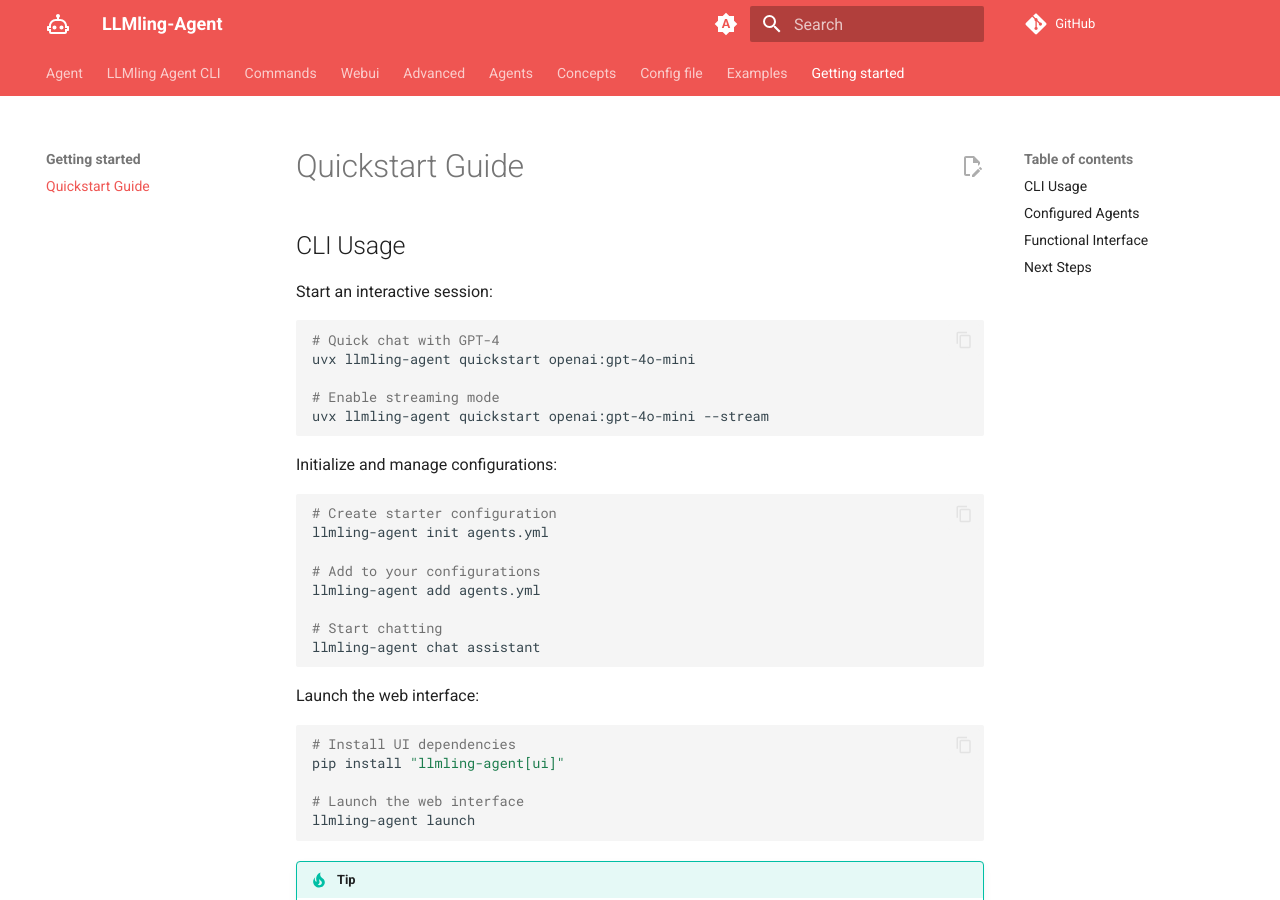
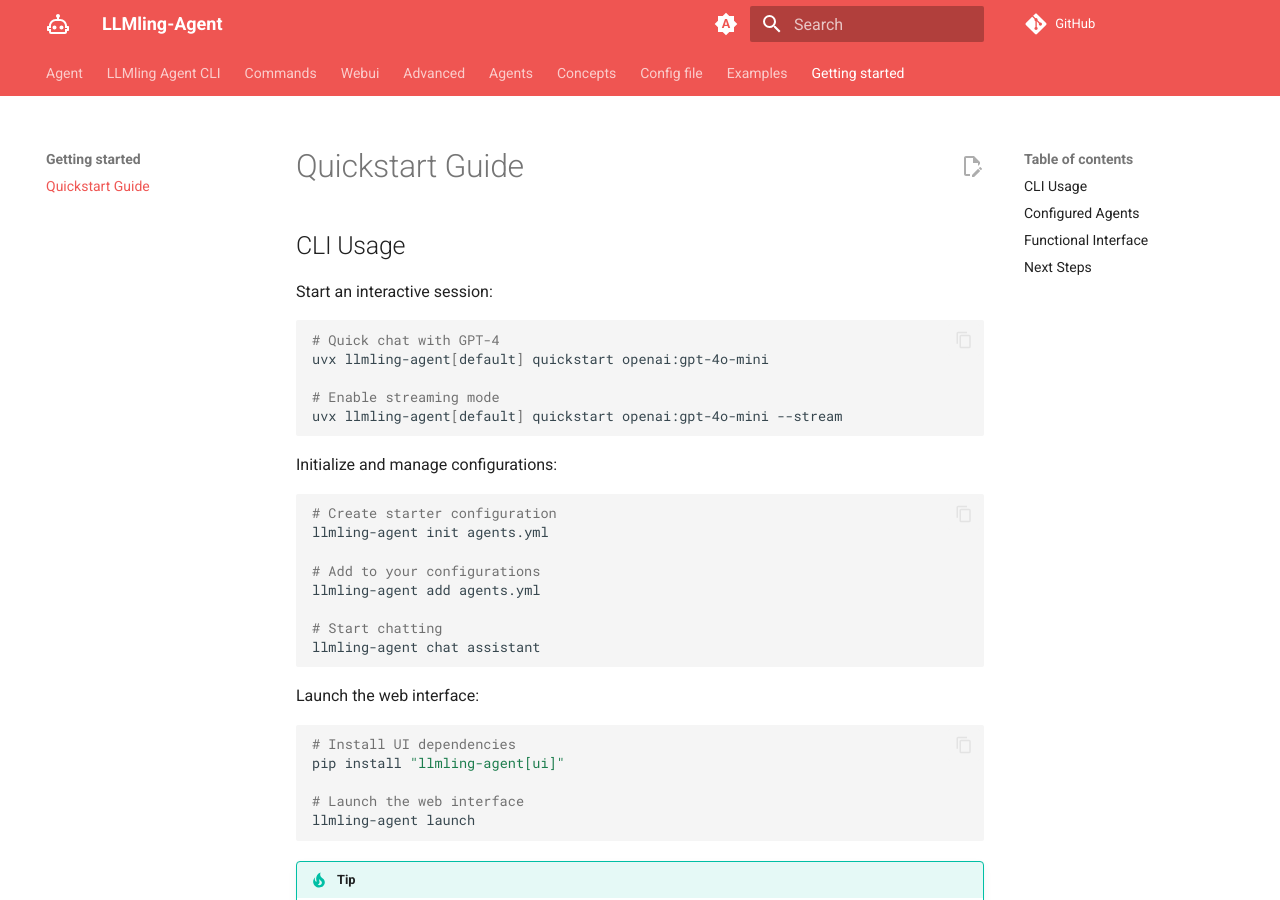
Before and after one commit to uk0/llmling-agent, an MkDocs documentation site: the page built from docs/getting_started/quickstart.md, in a window 1280 px wide and 900 px high. Built offline with MkDocs 1.6.1 and Material for MkDocs 9.7.7, drawn with Linux system fonts in a browser that asks for light colours; comment, search, counter and statistics services are not loaded.

Commit message:
chore: only depend on pydantic_ai_slim

````diff
--- a/docs/getting_started/quickstart.md
+++ b/docs/getting_started/quickstart.md
@@ -5,10 +5,10 @@
 Start an interactive session:
 ```bash
 # Quick chat with GPT-4
-uvx llmling-agent quickstart openai:gpt-4o-mini
+uvx llmling-agent[default] quickstart openai:gpt-4o-mini
 
 # Enable streaming mode
-uvx llmling-agent quickstart openai:gpt-4o-mini --stream
+uvx llmling-agent[default] quickstart openai:gpt-4o-mini --stream
 ```
 
 Initialize and manage configurations:
--- a/pyproject.toml
+++ b/pyproject.toml
@@ -60,7 +60,7 @@
     # with pydantic-ai), we will keep them here.
     "prompt-toolkit>=3.0.48",
     "promptantic>=0.4.5",
-    "pydantic_ai",
+    "pydantic_ai_slim",
     "llmling-models",
     # Only add below (Copier)
     "python-dotenv>=1.0.1",
@@ -113,6 +113,7 @@
 ]
 mlflow = ["mlflow>=2.20.1; python_version < '3.14'"]
 langsmith = ["langsmith; python_version < '3.14'"]
+default = ["llmling-models", "pydantic_ai[logfire]; python_version < '3.14'"]
 
 [tool.uv]
 default-groups = ["dev", "lint", "docs"]
````
Also changed, not shown: README.md (+1 -1 lines).
